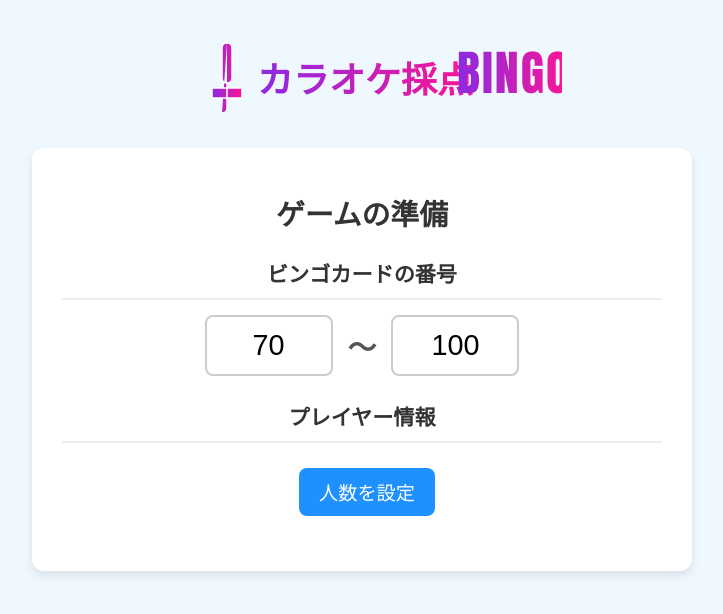
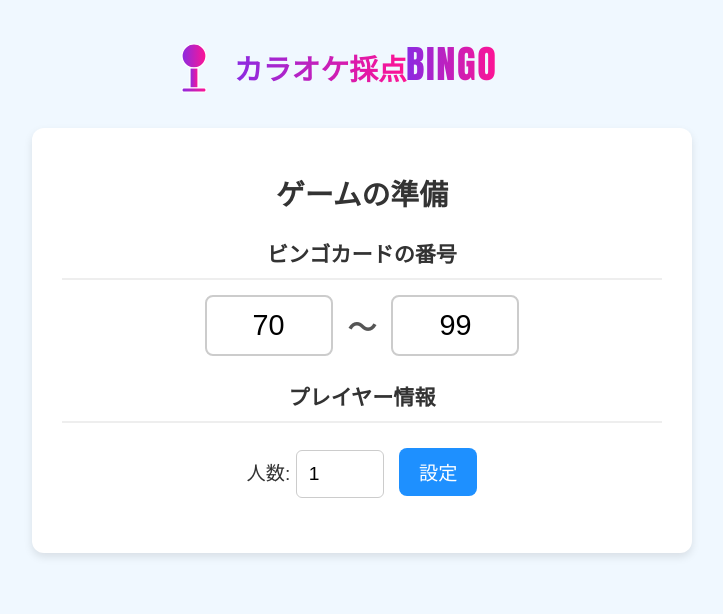
Before and after one commit to ishiisan1413/karaoke-bingo, a plain HTML site: page index.html in a window 1280 px wide. Shown: the whole page, without its empty margins (278-1001 px from the left). Drawn offline with nearby package versions, Linux system fonts and the light colour scheme.

Commit message:
Update index.html

```diff
--- a/index.html
+++ b/index.html
@@ -8,17 +8,22 @@
 </head>
 <body>
 
-    <svg class="logo-svg" viewBox="0 0 400 100" xmlns="http://www.w3.org/2000/svg">
+    <svg class="logo-svg" viewBox="0 0 500 100" xmlns="http://www.w3.org/2000/svg">
         <defs>
             <linearGradient id="logo-gradient" x1="0%" y1="0%" x2="100%" y2="0%">
                 <stop offset="0%" style="stop-color:#8A2BE2;" />
                 <stop offset="100%" style="stop-color:#FF1493;" />
             </linearGradient>
         </defs>
-        <path d="M65 15 C 62 15 60 17 60 20 L 60 50 C 60 53 62 55 65 55 L 65 80 C 65 85 60 85 60 85 M65 55 C 68 55 70 53 70 50 L 70 20 C 70 17 68 15 65 15 M50 60 L 80 60 L 80 70 L 50 70 Z" fill="url(#logo-gradient)" stroke="white" stroke-width="1.5"/>
-        <text x="95" y="65" font-family="Arial, sans-serif" font-size="36" font-weight="bold" fill="url(#logo-gradient)">カラオケ採点</text>
-        <text x="295" y="65" font-family="Impact, sans-serif" font-size="48" fill="url(#logo-gradient)" letter-spacing="2">BINGO</text>
+        <g transform="translate(40, 50)">
+            <circle cx="0" cy="-15" r="15" fill="url(#logo-gradient)" stroke="white" stroke-width="1.5"/>
+            <rect x="-5" y="0" width="10" height="25" fill="url(#logo-gradient)" stroke="white" stroke-width="1.5"/>
+            <rect x="-15" y="25" width="30" height="5" rx="2" fill="url(#logo-gradient)" stroke="white" stroke-width="1.5"/>
+        </g>
+        <text x="90" y="65" font-family="Arial, sans-serif" font-size="36" font-weight="bold" fill="url(#logo-gradient)">カラオケ採点</text>
+        <text x="305" y="65" font-family="Impact, sans-serif" font-size="48" fill="url(#logo-gradient)" letter-spacing="2">BINGO</text>
     </svg>
+
 
     <div id="setup-screen">
         <h2>ゲームの準備</h2>
@@ -28,14 +33,18 @@
             <div class="range-input-container">
                 <input type="number" id="min-num" value="70">
                 <span>～</span>
-                <input type="number" id="max-num" value="100">
+                <input type="number" id="max-num" value="99">
             </div>
         </div>
 
         <div class="setup-control">
             <h4>プレイヤー情報</h4>
+            <div class="player-count-container">
+                <label for="player-count">人数: </label>
+                <input type="number" id="player-count" min="1" max="10" value="1">
+                <button id="set-players-button">設定</button>
+            </div>
             <div id="player-names-container"></div>
-            <button id="set-players-button">人数を設定</button>
         </div>
 
         <button id="start-game-button" class="hidden">ゲーム開始！</button>
```
